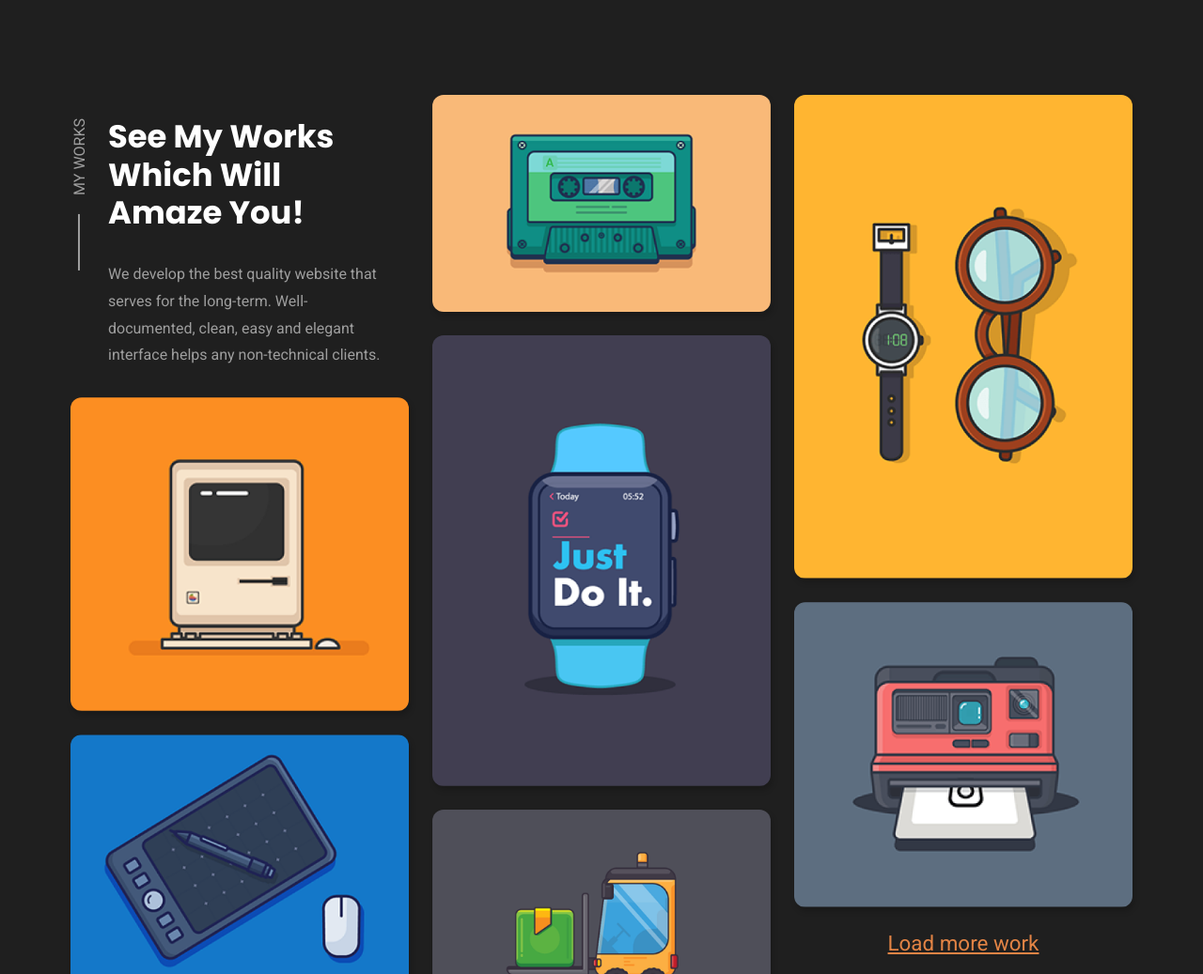
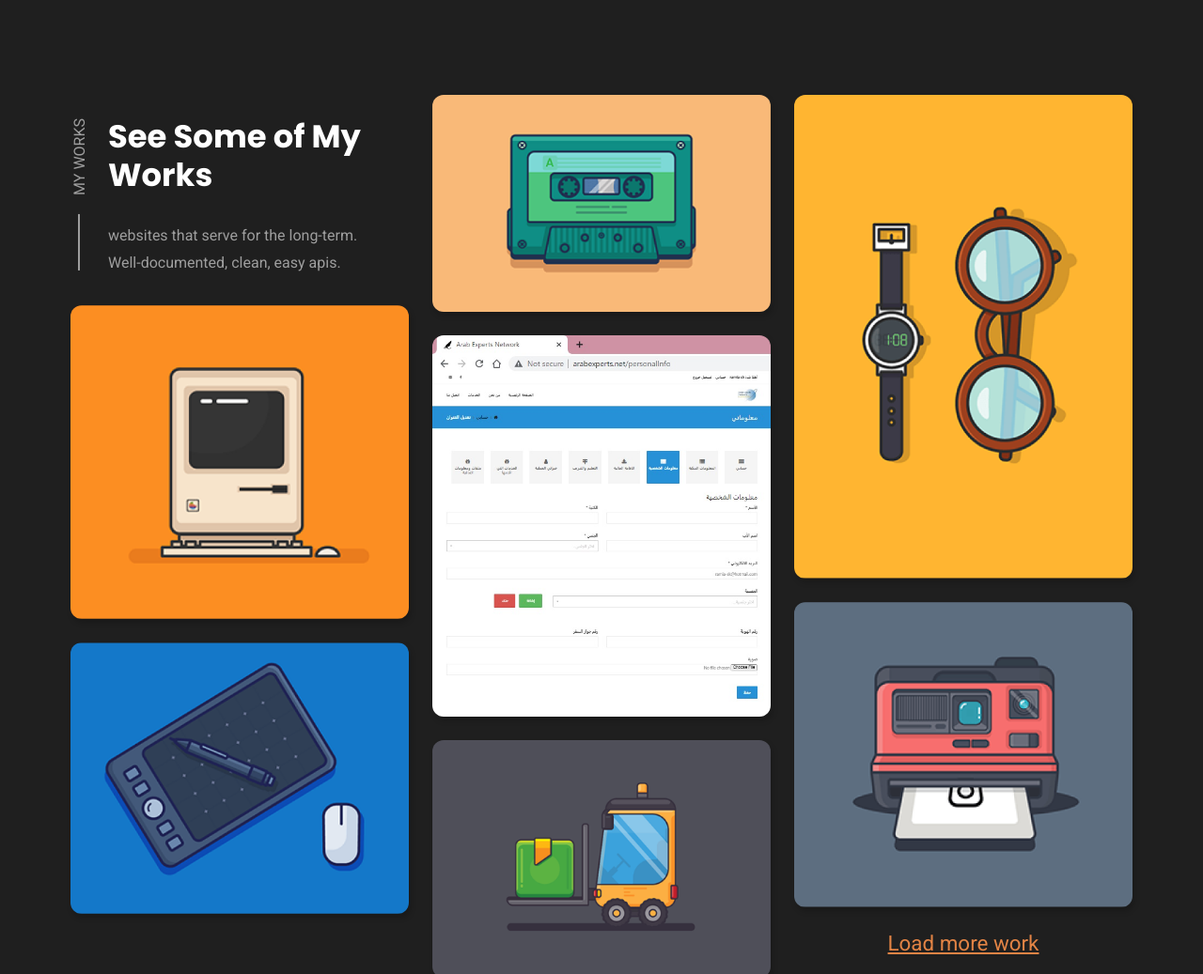
Before and after one commit to safaa-kh/safaa-kh.github.io, a plain HTML site: page index.html in a window 1280 px wide. Shown: the part 700-1737 px from the top of the page at 94% size. Drawn offline with nearby package versions, Linux system fonts and the light colour scheme; a web font is replaced by a local one.

Commit message:
7th commit 26-9

```diff
--- a/index.html
+++ b/index.html
@@ -342,12 +342,12 @@
 
               <p class="section-subtitle">My Works</p>
 
-              <h2 class="h3 section-title">See My Works Which Will Amaze You!</h2>
+              <h2 class="h3 section-title">See Some of My Works</h2>
 
               <p class="section-text">
-                We develop the best quality website that serves for the long-term. Well-documented, clean, easy and
-                elegant interface
-                helps any non-technical clients.
+                websites that serve for the long-term.
+                Well-documented, clean, easy apis.
+
               </p>
 
             </div>
@@ -406,14 +406,14 @@
             <a href="#" class="project-card">
 
               <figure class="card-banner">
-                <img src="./assets/images/project-4.png" class="w-100"
-                  alt="Blue digital watch on a dark liver background.">
+                <img src="./assets/images/arabexpertdashboard.jpg" class="w-100"
+                  alt="Dashboard for Arab Experts network">
               </figure>
 
               <div class="card-content">
-                <h3 class="h4 card-title">Lorem Ipsum Dolor 04</h3>
+                <h3 class="h4 card-title">Dashboard for Arab Experts network</h3>
+                <time class="publish-date" datetime="2022-04">December 2019</time>
 
-                <time class="publish-date" datetime="2022-04">April 2022</time>
               </div>
 
             </a>
```
Also changed, not shown: assets/images/arabexpertdashboard.jpg (added).
